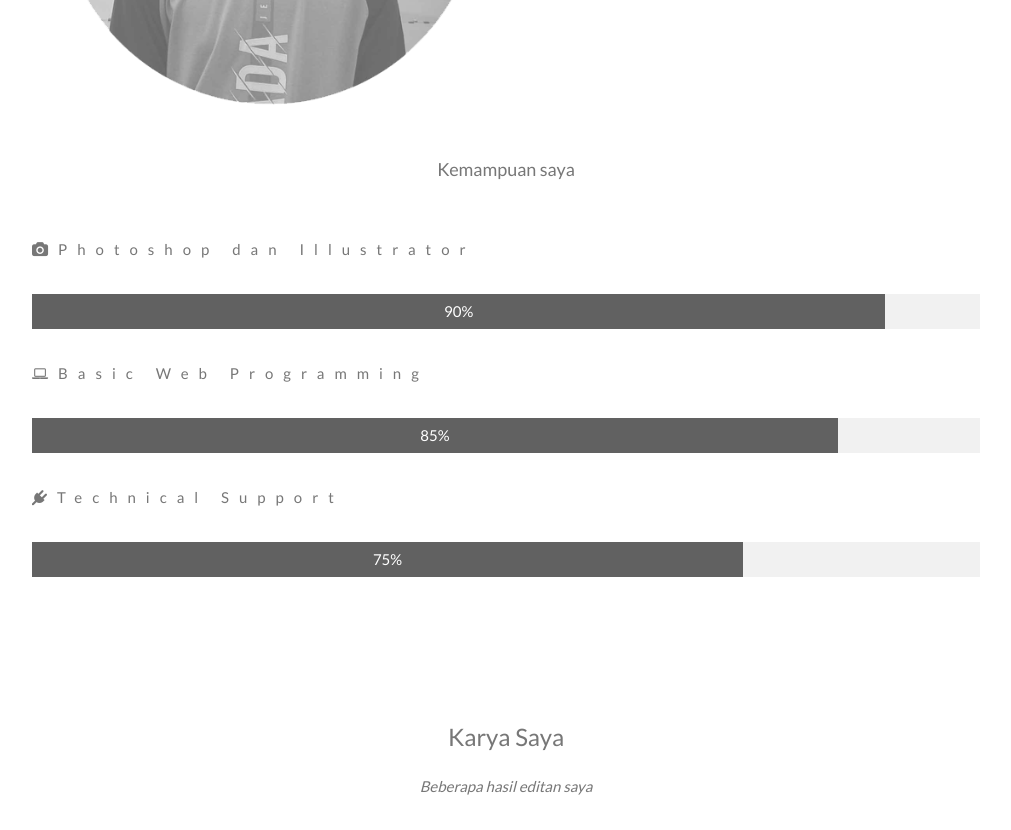
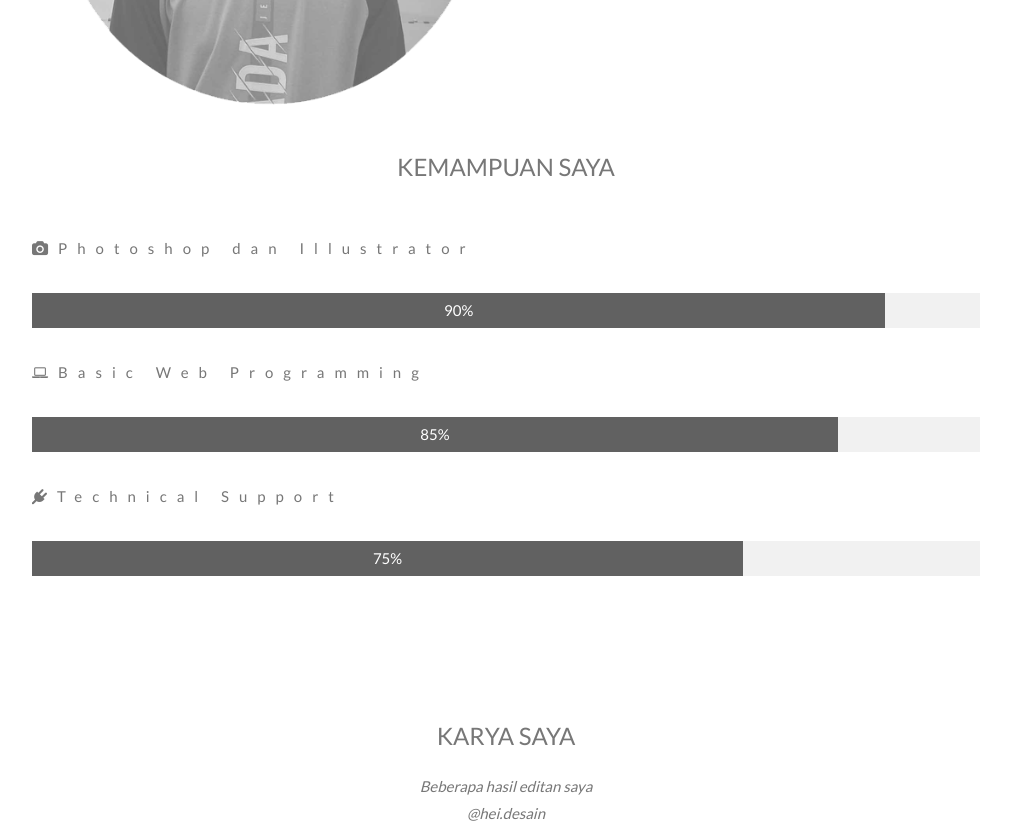
Before and after one commit to henuho/henuho.github.io, a plain HTML site: page index.html in a window 1280 px wide. Shown: the part 1220-2050 px from the top of the page, without its empty margins (134-1145 px from the left). Drawn offline with nearby package versions, Linux system fonts and the light colour scheme.

Commit message:
Add files via upload

```diff
--- a/index.html
+++ b/index.html
@@ -95,9 +95,9 @@ body, html {
 <div class="w3-content w3-container w3-padding-64" id="about">
   <h3 class="w3-center">TENTANG SAYA</h3>
   <p class="w3-center"><em>Pecandu dan Penikmat Roti</em></p>
-  <p>Nama saya Hendra Nugroho.
+  <p class="w3-justify">Nama saya Hendra Nugroho.
   saya lahir di jakarta tanggal 23 Oktober 1996. saya bertempat tinggal di Tangerang namun saat ini saya sedang tinggal di Yogyakarta (karena masih nyaman).
-  Pendidikan terakhir saya S1 Fisika di UIN Sunan Kalijaga Yogyakarta. Untuk mencapai gelar S1 tersebut, saya membutuhkan waktu 3 tahun 8 bulan dengan predikat kelulusan sangat memuaskan. Selain fokus menyelesaikan studi, saya juga aktif di himpunan mahasiswa program studi (HMPS) saya sebagai anggota divisi riset dan teknologi. saya juga pernah menjadi asisten laboratorium sebagai asisten praktikum fisika dasar dan optika gelombang. Saat ini, saya sedang menjalani bisnis kecil saya sembari melatih soft skill dengan menjadi grafik desainer (ig @hei.desain). kesibukan yang lain, saya juga sedang mendalami dunia bahasa pemrograman seperti HTML,CSS,PHP,python. semua itu saya kerjakan secara otodidak. Jadi walaupun pendidikan saya tidak terkait dengan bidang IT dan Desain namun saya sangat menggemari keduanya.Selain dua bidang itu, saya juga menggemari dunia otomotif dan olahraga.</p>
+  Pendidikan terakhir saya S1 Fisika di UIN Sunan Kalijaga Yogyakarta. Untuk mencapai gelar S1 tersebut, saya membutuhkan waktu 3 tahun 8 bulan dengan predikat kelulusan sangat memuaskan. Selain fokus menyelesaikan studi, saya juga aktif di himpunan mahasiswa program studi (HMPS) saya sebagai anggota divisi riset dan teknologi. saya juga pernah menjadi asisten laboratorium sebagai asisten praktikum fisika dasar dan optika gelombang. Saat ini, saya sedang menjalani bisnis kecil saya sembari melatih soft skill dengan menjadi grafik desainer (ig @hei.desain). kesibukan yang lain, saya juga sedang mendalami dunia bahasa pemrograman seperti HTML, CSS, PHP, python. semua itu saya kerjakan secara otodidak. Jadi walaupun pendidikan saya tidak terkait dengan bidang IT dan Desain namun saya sangat menggemari keduanya.Selain dua bidang itu, saya juga menggemari dunia otomotif dan olahraga.</p>
   <div class="w3-row">
     <div class="w3-col m6 w3-center w3-padding-large">
       <p><b><i class="fa fa-user w3-margin-right"></i>Hendra Nugroho</b></p><br>
@@ -105,13 +105,13 @@ body, html {
     </div>
 
     <!-- Hide this text on small devices -->
-    <div class="w3-col m6 w3-hide-small w3-padding-large">
+    <div class="w3-col w3-justify m6 w3-hide-small w3-padding-large">
       <p>My name is Hendra Nugroho.
   I was born in Jakarta on October 23, 1996. I've been living in Yogyakarta, but I am originally from Tangerang (because it is still comfortable).
-  I have completed my education as bachelor of physics at Islamic State University of Sunan Kalijaga Yogyakarta. it took me 3 years and 8 months with the predicate of graduation very satisfying. during my studies in college, I spend my time being physics laboratory assistant and active in college student organisation. currently, i am doing my little business and practise my soft skill being graphic designer. I am also learning programming language such as HTML,CSS,PHP,Pyhon. So even though my education is not related to the IT and Design sector, but I love it so much. Besides those two sectors, I also like the automotive and sports.</p>
+  I have completed my education as bachelor of physics at Islamic State University of Sunan Kalijaga Yogyakarta. it took me 3 years and 8 months with the predicate of graduation very satisfying. during my studies in college, I spend my time being physics laboratory assistant and active in college student organisation. currently, i am doing my little business and practise my soft skill being graphic designer. I am also learning programming language such as HTML, CSS, PHP, Pyhon. So even though my education is not related to the IT and Design sector, but I love it so much. Besides those two sectors, I also like the automotive and sports.</p>
     </div>
   </div>
-  <p class="w3-large w3-center w3-padding-16">Kemampuan saya</p>
+  <h3 class="w3-center w3-padding-16">KEMAMPUAN SAYA</h3>
   <p class="w3-wide w3-padding-16"><i class="fa fa-camera"></i>Photoshop dan Illustrator</p>
   <div class="w3-light-grey">
     <div class="w3-container w3-padding-small w3-dark-grey w3-center" style="width:90%">90%</div>
@@ -131,8 +131,8 @@ body, html {
 
 <!-- Container (Portfolio Section) -->
 <div class="w3-content w3-container w3-padding-64" id="portfolio">
-  <h3 class="w3-center">Karya Saya</h3>
-  <p class="w3-center"><em>Beberapa hasil editan saya</em></p><br>
+  <h3 class="w3-center">KARYA SAYA</h3>
+  <p class="w3-center"><em>Beberapa hasil editan saya</br>@hei.desain</em></p><br>
 
   <!-- Responsive Grid. Four columns on tablets, laptops and desktops. Will stack on mobile devices/small screens (100% width) -->
   <div class="w3-row-padding w3-center">
```
